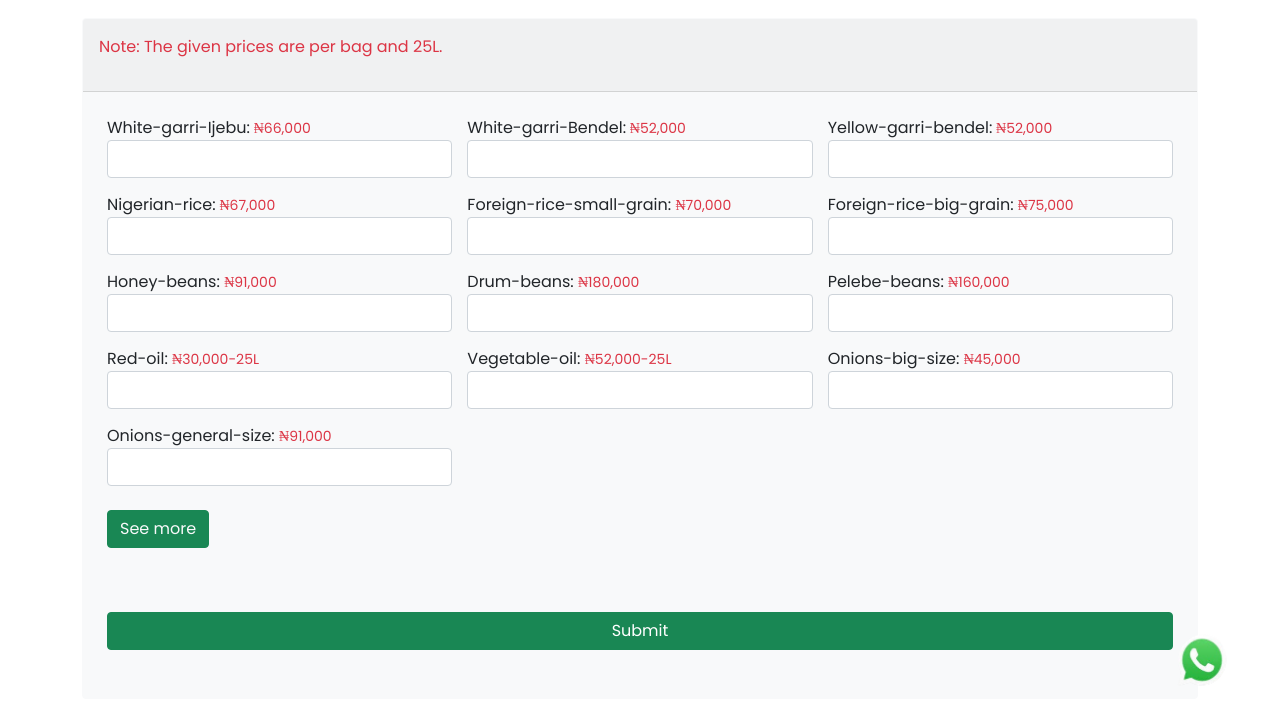
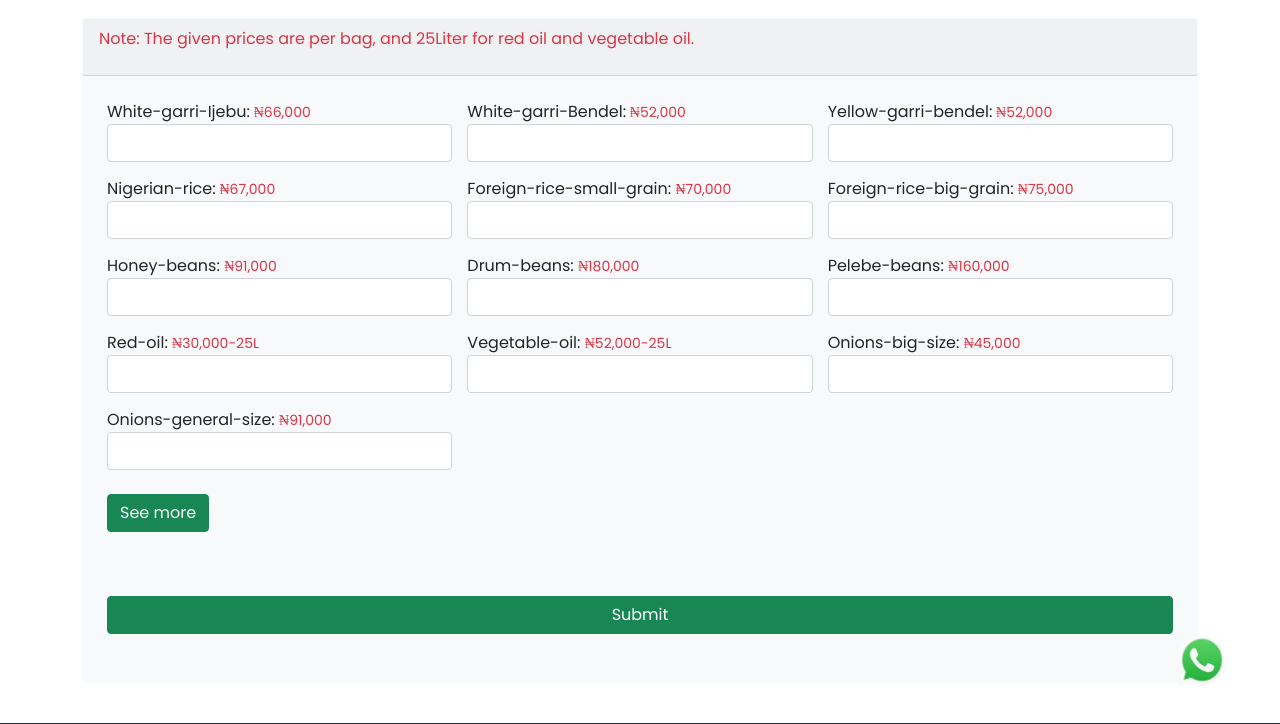
Before and after one commit to Emmadegreat/swift, a Django app: page /items/ in a window 1280 px wide. Shown: the part 86-810 px from the top of the page. Run offline with Django 5.2, Linux system fonts and the light colour scheme; the visitor is signed in with stand-in values (Sample User, id 1); parts of the project's set-up code (start-up, migrations or seed data) failed here and were passed over.

Commit message:
codes optimized

```diff
--- a/static/css/style.css
+++ b/static/css/style.css
@@ -215,6 +215,7 @@ ol li{
 .admin-table-header, .items-table-header{
     display: flex;
     justify-content: space-between;
+    align-items: center;
 }
 
 .table-head{
--- a/swiftapp/templates/items.html
+++ b/swiftapp/templates/items.html
@@ -21,11 +21,11 @@
 
         <div class="">
             <div class="card bg-light mb-3 border-light">
-                <div class="card-header text-center mb-2  py-3 items-table-header">
+                <div class="card-header text-center mb-2 items-table-header">
                     <!--<button type="button" class="btn btn-success" id="btn">show/hide</button>
                     <button type="button" class="btn btn-success" id="add-field">Add items</button>
                     <p class="text-danger hidden">Note: Any item labelled out of stock, kindly pick not available from the option.</p>-->
-                    <p class='text-danger'>Note: The given prices are per bag and 25L.</p>
+                    <p class='text-danger pb-0'>Note: The given prices are per bag, and 25Liter for red oil and vegetable oil.</p>
                 </div>
                 <div class="card-body">
                     <form method="POST" novalidate class="px-2 pb-3">
```
